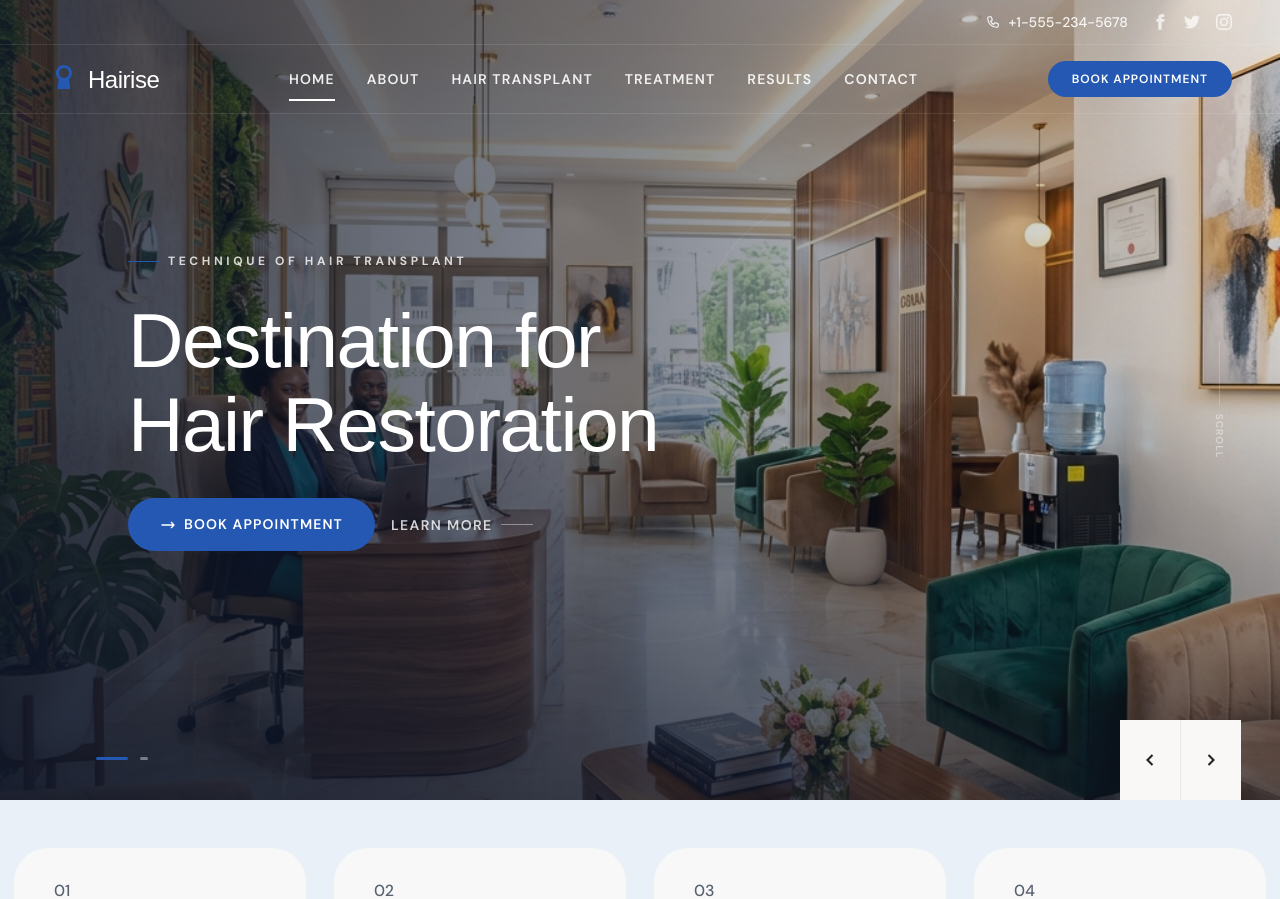
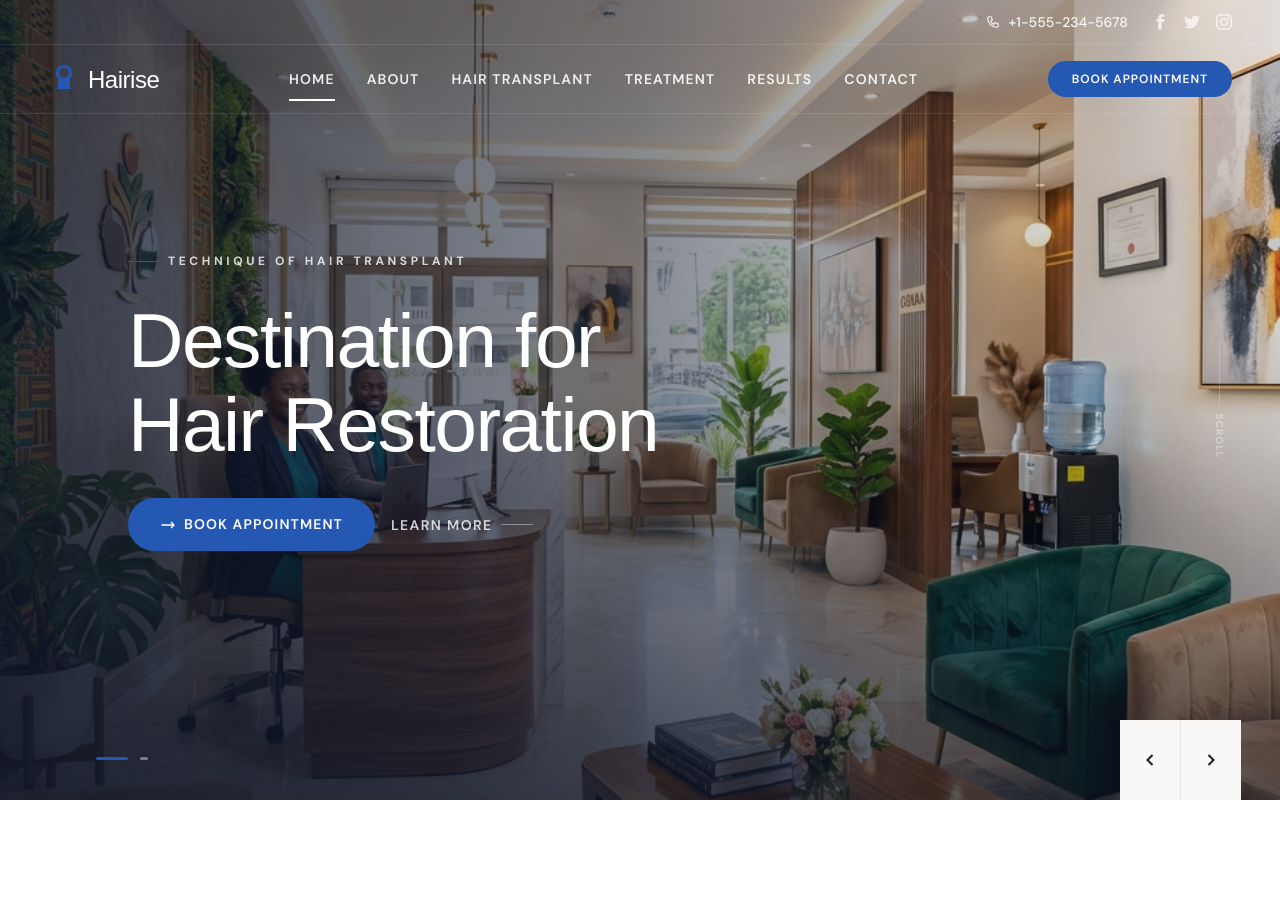
Before and after one commit to dominicnaatey/hair-transplant, a Next.js app: page / in a window 1280 px wide. Shown: the top 899 px of the page. Built offline with nearby package versions, Linux system fonts and the light colour scheme; a web font is replaced by a local one.

Commit message:
refactor: comment out FeaturesRow component on home page

```diff
--- a/app/page.tsx
+++ b/app/page.tsx
@@ -17,7 +17,7 @@ export default function Page() {
       <Hero />
 
       {/* Features strip */}
-      <FeaturesRow />
+      {/* <FeaturesRow /> */}
 
       {/* Welcome / About */}
       <WelcomeSection />
```
